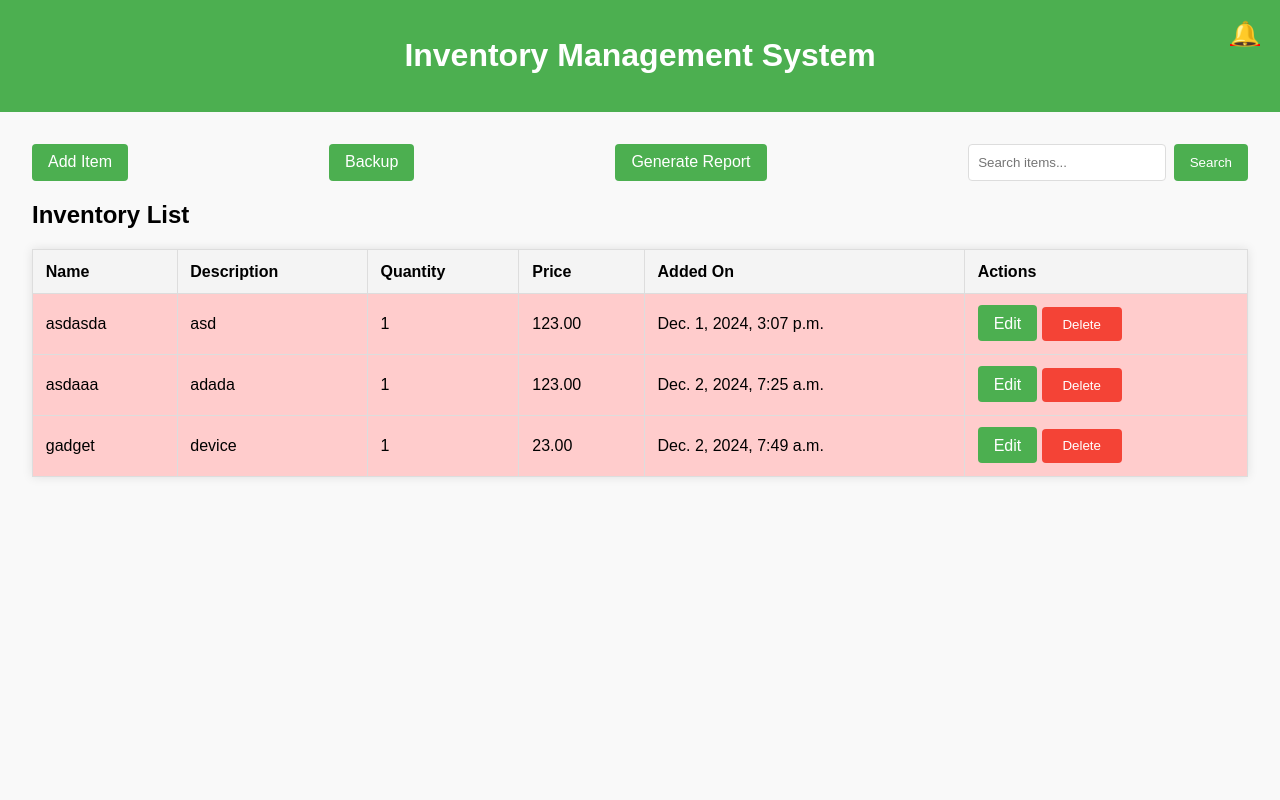
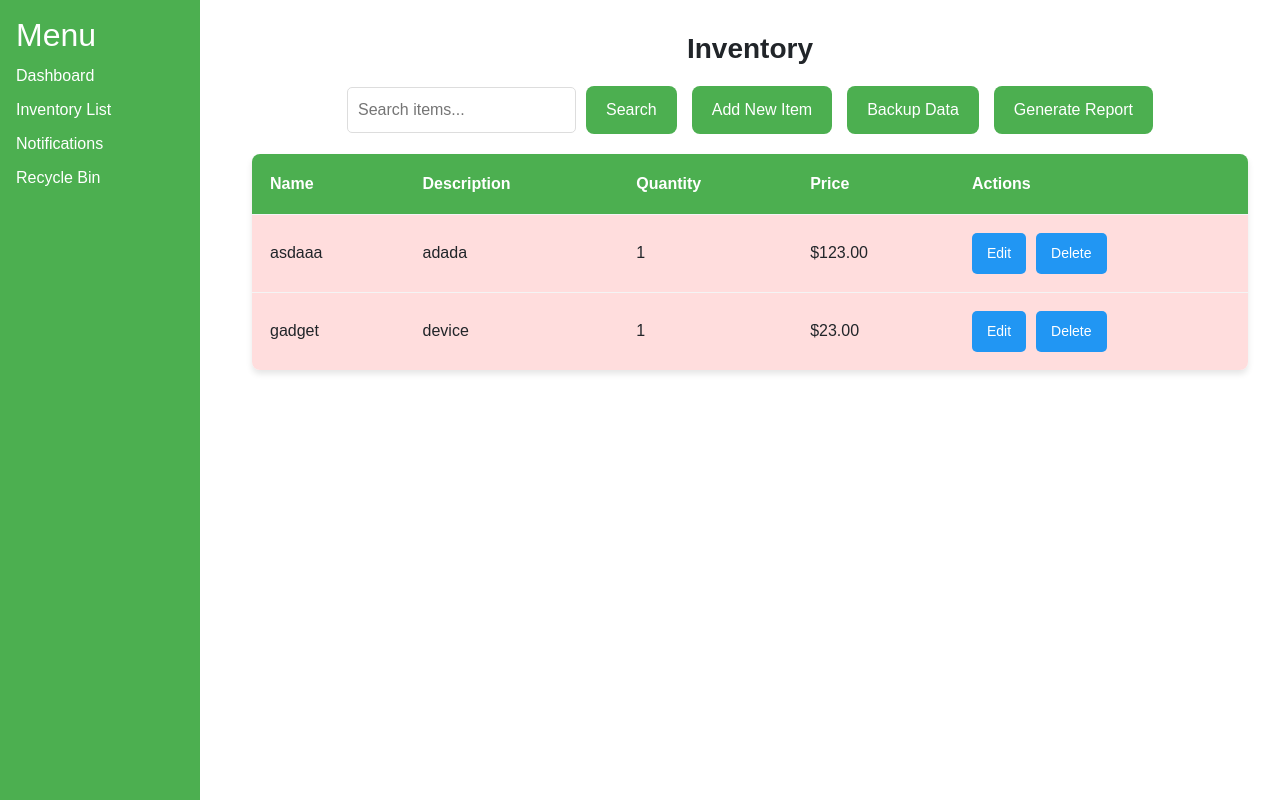
Before and after one commit to insertnull/Web-Dev-Django, a Django app: page / in a window 1280 px wide. Run offline with Django 5.2, Linux system fonts and the light colour scheme; data comes from the database, SQL or seed files in the repository; both versions use the stored data as it was after the commit.

Commit message:
added dashboard and recycle bin + soft delete function, inde pa consistent yung ui niya wahahahaha

```diff
--- /dev/null
+++ b/sampleapp/templates/base.html
@@ -0,0 +1,54 @@
+<!DOCTYPE html>
+<html>
+<head>
+    <link href="https://cdn.jsdelivr.net/npm/bootstrap@5.3.0-alpha1/dist/css/bootstrap.min.css" rel="stylesheet">
+    <!-- Bootstrap Icons -->
+    <link href="https://cdn.jsdelivr.net/npm/bootstrap-icons/font/bootstrap-icons.css" rel="stylesheet">
+    <title>{% block title %}Inventory Management{% endblock %}</title>
+    <style>
+        body {
+            font-family: Arial, sans-serif;
+            margin: 0;
+            display: flex;
+        }
+        nav {
+            width: 200px;
+            background-color: #4CAF50;
+            color: white;
+            height: 100vh;
+            position: fixed;
+            padding: 1rem;
+        }
+        nav a {
+            display: block;
+            color: white;
+            text-decoration: none;
+            margin: 10px 0;
+        }
+        .container {
+            margin-left: 220px;
+            padding: 2rem;
+        }
+        .page-title {
+            margin: 2rem 0 1rem 0;
+            font-size: 2rem;
+            font-weight: bold;
+            text-align: left;
+            margin-left: 2rem;
+        }
+    </style>
+    {% block extra_css %}{% endblock %}
+</head>
+<body>
+    <nav>
+        <h2>Menu</h2>
+        <a href="/dashboard/">Dashboard</a>
+        <a href="/">Inventory List</a>
+        <a href="/notifications/">Notifications</a>
+        <a href="/recycle_bin/">Recycle Bin</a>
+    </nav>
+    <div class="container">
+        {% block content %}{% endblock %}
+    </div>
+</body>
+</html>
--- a/sampleapp/templates/homepage.html
+++ b/sampleapp/templates/homepage.html
@@ -1,169 +1,133 @@
-<!DOCTYPE html>
-<html>
-<head>
-    <title>Inventory Management</title>
+{% extends 'base.html' %}
+
+{% block title %}Inventory List{% endblock %}
+
+{% block extra_css %}
 <style>
-        body {
-            font-family: Arial, sans-serif;
+    .inventory-header {
+        margin-bottom: 20px;
+    }
+    .inventory-header h1 {
         margin: 0;
-            padding: 0;
-            background-color: #f9f9f9;
+        font-size: 28px;
+        text-align: center;
+        margin-bottom: 20px;
     }
-        header {
+    .inventory-actions {
+        display: flex;
+        justify-content: center;
+        gap: 15px;
+        flex-wrap: wrap;
+        margin-bottom: 20px;
+    }
+    .inventory-actions button, .inventory-actions a {
+        padding: 12px 20px;
+        font-size: 16px;
+        border: none;
+        border-radius: 8px;
+        cursor: pointer;
+        text-decoration: none;
         background-color: #4CAF50;
         color: white;
-            padding: 1rem;
-            text-align: center;
-            position: relative;
+        transition: background-color 0.3s;
     }
-        .container {
-            padding: 2rem;
+    .inventory-actions button:hover, .inventory-actions a:hover {
+        background-color: #45a049;
     }
     table {
         width: 100%;
         border-collapse: collapse;
-            margin-top: 1rem;
-            background-color: white;
-            box-shadow: 0 0 10px rgba(0, 0, 0, 0.1);
+        margin-top: 20px;
+        background: white;
+        box-shadow: 0 4px 6px rgba(0, 0, 0, 0.1);
+        border-radius: 8px;
+        overflow: hidden;
+        font-size: 16px;
     }
-        th, td {
+    table th, table td {
+        padding: 18px;
         text-align: left;
-            padding: 0.8rem;
-            border: 1px solid #ddd;
+        border-bottom: 1px solid #f4f4f4;
     }
-        th {
-            background-color: #f4f4f4;
+    table th {
+        background-color: #4CAF50;
+        color: white;
     }
-        tr:nth-child(even) {
+    table tr:hover {
         background-color: #f9f9f9;
     }
-        .button {
-            padding: 0.6rem 1rem;
-            background-color: #4CAF50;
+    table tr:last-child td {
+        border-bottom: none;
+    }
+    .action-buttons {
+        display: flex;
+        gap: 10px;
+    }
+    .action-buttons a {
+        padding: 10px 15px;
+        font-size: 14px;
+        border: none;
+        border-radius: 5px;
+        text-decoration: none;
+        background-color: #2196F3;
         color: white;
-            border: none;
-            border-radius: 4px;
-            text-decoration: none;
-            cursor: pointer;
     }
-        .button:hover {
-            background-color: #45a049;
-        }
-        .delete-button {
+    .action-buttons a.btn-delete {
         background-color: #f44336;
     }
-        .delete-button:hover {
-            background-color: #e41e20;
-        }
-        .actions .button {
-            width: 80px;
-            text-align: center;
-        }
-        .bell-icon {
-            position: absolute;
-            right: 20px;
-            top: 20px;
-            font-size: 24px;
-            cursor: pointer;
-            transition: color 0.3s ease-in-out;
-        }
-        .bell-icon.highlighted {
-            color: red;
-        }
-        .top-bar {
-            display: flex;
-            justify-content: space-between;
-            align-items: center;
-            margin-bottom: 1rem;
-        }
-        .top-bar form {
-            display: flex;
-        }
-        .top-bar input[type="text"] {
-            padding: 0.6rem;
-            border: 1px solid #ddd;
-            border-radius: 4px;
-        }
-        .top-bar button {
-            margin-left: 0.5rem;
-            padding: 0.6rem 1rem;
-            background-color: #4CAF50;
-            color: white;
-            border: none;
-            border-radius: 4px;
-            cursor: pointer;
-        }
-        .top-bar button:hover {
-            background-color: #45a049;
+    .action-buttons a:hover {
+        opacity: 0.9;
     }
 </style>
-</head>
-<body>
-    <header>
-        <h1>Inventory Management System</h1>
-        <a href="{% url 'notifications' %}" class="bell-icon {% if notifications %}highlighted{% endif %}">&#128276;</a>    </header>
-    <div class="container">
-        <div class="top-bar">
-            <a href="{% url 'add_item' %}" class="button">Add Item</a>
-            <a href="{% url 'backup_items' %}" class="button">Backup</a>
-            <a href="{% url 'generate_report' %}" class="button">Generate Report</a>
-            <form method="get" action="">
-                <input type="text" name="search" placeholder="Search items..." value="{{ request.GET.search|default:'' }}" />
-                <button type="submit" class="button">Search</button>
+{% endblock %}
+
+{% block content %}
+<div class="inventory-header">
+    <h1 class="page-title">Inventory</h1>
+    <div class="inventory-actions">
+        <form method="GET" action="/search/" style="display: inline-flex; align-items: center;">
+            <input type="text" name="query" placeholder="Search items..." required style="padding: 10px; border: 1px solid #ddd; border-radius: 5px; margin-right: 10px;">
+            <button type="submit">Search</button>
         </form>
+        <a href="/add/">Add New Item</a>
+        <a href="/backup/">Backup Data</a>
+        <a href="/generate-report/">Generate Report</a>
     </div>
-
-        <h2>Inventory List</h2>
+</div>
 <table>
+    <thead>
         <tr>
             <th>Name</th>
             <th>Description</th>
             <th>Quantity</th>
             <th>Price</th>
-                <th>Added On</th>
             <th>Actions</th>
         </tr>
+    </thead>
+    <tbody>
         {% for item in items %}
-            <tr style="{% if item.quantity <= 10 %}background-color: #ffcccc;{% endif %}">
+        <tr class="{% if item.quantity < 10 %}low-stock{% endif %}">
             <td>{{ item.name }}</td>
             <td>{{ item.description }}</td>
             <td>{{ item.quantity }}</td>
-                <td>{{ item.price }}</td>
-                <td>{{ item.added_on }}</td>
-                <td class="actions">
-                    <a href="{% url 'edit_item' item.id %}" class="button">Edit</a>
-                    <form method="post" action="{% url 'delete_item' item.id %}" style="display:inline;">
-                        {% csrf_token %}
-                        <button type="submit" class="button delete-button">Delete</button>
-                    </form>
+            <td>${{ item.price|floatformat:2 }}</td>
+            <td>
+                <div class="action-buttons">
+                    <a href="/edit/{{ item.id }}/">Edit</a>
+                    <a href="{% url 'delete_item' item.id %}" class="btn btn-danger btn-sm">Delete</a>
+                </div>
             </td>
         </tr>
         {% endfor %}
+    </tbody>
 </table>
-    </div>
-
-    <script>
-        function toggleDropdown() {
-            const dropdown = document.getElementById('notificationDropdown');
-            dropdown.style.display = dropdown.style.display === 'block' ? 'none' : 'block';
+<style>
+    /* Add CSS for low stock highlighting */
+    .low-stock {
+        background-color: #ffdddd; /* Slightly red background */
     }
 
-        // Dynamically inject notifications into the dropdown
-        document.addEventListener("DOMContentLoaded", function () {
-            const notifications = JSON.parse('{{ low_stock_items_json|escapejs }}'); // Safely parse JSON data
-            const notificationList = document.getElementById('notificationList');
-
-            if (notifications.length > 0) {
-                notifications.forEach(item => {
-                    const li = document.createElement('li');
-                    li.textContent = `The ${item.name} has low stock and only ${item.quantity} quantities left!`;
-                    notificationList.appendChild(li);
-                });
-            } else {
-                const li = document.createElement('li');
-                li.textContent = "No low stock items.";
-                notificationList.appendChild(li);
+    .button {
+        background-color: #ffdddd;
     }
-        });
-    </script>
-</body>
+{% endblock %}
--- a/sampleproject/urls.py
+++ b/sampleproject/urls.py
@@ -1,14 +1,18 @@
 from django.contrib import admin
 from django.urls import path
-from .views import item_list, add_item, delete_item, edit_item, backup_items, generate_report, notifications
+from .views import dashboard, item_list, add_item, delete_item, edit_item, backup_items, generate_report, notifications, recycle_bin, restore_item, permanently_delete_item
 
 urlpatterns = [
     path('admin/', admin.site.urls),
     path('', item_list, name='item_list'),
     path('add/', add_item, name='add_item'),
-    path('delete/<int:item_id>/', delete_item, name='delete_item'),
     path('edit/<int:item_id>/', edit_item, name='edit_item'),
     path('backup/', backup_items, name='backup_items'),
-     path('generate-report/', generate_report, name='generate_report'),
-     path('notifications/', notifications, name='notifications')
+    path('generate-report/', generate_report, name='generate_report'),
+    path('notifications/', notifications, name='notifications'),
+    path('recycle_bin/', recycle_bin, name='recycle_bin'),
+    path('delete_item/<int:item_id>/', delete_item, name='delete_item'),
+    path('restore_item/<int:item_id>/', restore_item, name='restore_item'),
+    path('permanently_delete_item/<int:item_id>/', permanently_delete_item, name='permanently_delete_item'),
+    path('dashboard/', dashboard, name='dashboard')
 ]
--- a/sampleproject/views.py
+++ b/sampleproject/views.py
@@ -1,12 +1,32 @@
 from django.shortcuts import render, redirect, get_object_or_404
-from sampleapp.models import Item
+from sampleapp.models import Item, RecycleBin, ActionLog
+from django.db.models import Sum
 from django.http import HttpResponse
 import json
 import csv
 import sys
+import datetime
 sys.path.append('c:\inv\myenv\lib\site-packages')
 from reportlab.lib.pagesizes import letter
 from reportlab.pdfgen import canvas
+
+def dashboard(request):
+    # Data for the pie chart
+    inventory = Item.objects.all()
+    inventory_summary = (
+        inventory.values('name')
+        .annotate(total_quantity=Sum('quantity'))
+        .order_by('-total_quantity')
+    )
+
+    # Recent changes (latest 10 entries)
+    recent_changes = ActionLog.objects.order_by('-action_date')[:10]
+
+    context = {
+        'inventory_summary': inventory_summary,
+        'recent_changes': recent_changes,
+    }
+    return render(request, 'dashboard.html', context)
 
 def generate_report(request):
     # Create the HTTP response object with PDF headers
@@ -61,25 +81,8 @@ def backup_items(request):
     return response
 
 def item_list(request):
-    # Fetch all items or filter based on the search query
-    query = request.GET.get('search', '')
-    items = Item.objects.filter(name__icontains=query) if query else Item.objects.all()
-
-    # Identify low-stock items
-    low_stock_items = items.filter(quantity__lte=10)
-
-    # Serialize low-stock items into JSON
-    low_stock_items_json = json.dumps([
-        {"name": item.name, "quantity": item.quantity} for item in low_stock_items
-    ])
-
-    # Pass flag to highlight bell icon if there are low stock items
-    return render(request, 'homepage.html', {
-        'items': items,
-        'low_stock_items': low_stock_items,  # For template rendering
-        'low_stock_items_json': low_stock_items_json,  # For dynamic rendering
-        'notifications': low_stock_items,  # For bell icon highlighting
-    })
+    items = Item.objects.filter(is_deleted=False)  # Exclude soft-deleted items
+    return render(request, 'homepage.html', {'items': items})
 
 def add_item(request):
     if request.method == 'POST':
@@ -99,11 +102,6 @@ def add_item(request):
 
     return render(request, 'add_item.html')
 
-def delete_item(request, item_id):
-    item = get_object_or_404(Item, id=item_id)
-    item.delete()
-    return redirect('item_list')
-
 def edit_item(request, item_id):
     item = get_object_or_404(Item, id=item_id)  # Use item_id to fetch the item
     if request.method == 'POST':
@@ -117,6 +115,26 @@ def edit_item(request, item_id):
     return render(request, 'edit_item.html', {'item': item})
 
 def notifications(request):
-    # For this example, we'll consider notifications as items with stock < 5
-    notifications = Item.objects.filter(quantity__lte=10)
+    notifications = Item.objects.filter(is_deleted=False, quantity__lt=10)  # Low stock, not deleted
     return render(request, 'notifications.html', {'notifications': notifications})
+
+def delete_item(request, item_id):
+    item = get_object_or_404(Item, id=item_id)
+    item.is_deleted = True
+    item.save()
+    return redirect('item_list')  # Replace with the name of your homepage URL
+
+def restore_item(request, item_id):
+    item = get_object_or_404(Item, id=item_id, is_deleted=True)
+    item.is_deleted = False
+    item.save()
+    return redirect('recycle_bin')
+
+def permanently_delete_item(request, item_id):
+    item = get_object_or_404(Item, id=item_id, is_deleted=True)
+    item.delete()
+    return redirect('recycle_bin')
+
+def recycle_bin(request):
+    deleted_items = Item.objects.filter(is_deleted=True)
+    return render(request, 'recycle_bin.html', {'deleted_items': deleted_items})
```
Also changed, not shown: sampleapp/models.py (+12 -1 lines), sampleapp/templates/Untitled-1.py (added, +8 -0 lines), sampleapp/templates/dashboard.html (added, +120 -0 lines), sampleapp/templates/notifications.html (+24 -80 lines), sampleapp/templates/recycle_bin.html (added, +75 -0 lines), db.sqlite3, sampleapp/migrations/0003_item_is_deleted.py (added), sampleapp/migrations/0004_notification.py (added), sampleapp/migrations/0005_recyclebin_delete_notification.py (added), sampleapp/migrations/0006_actionlog.py (added). Lines whose indentation alone changed are shown as unchanged.
